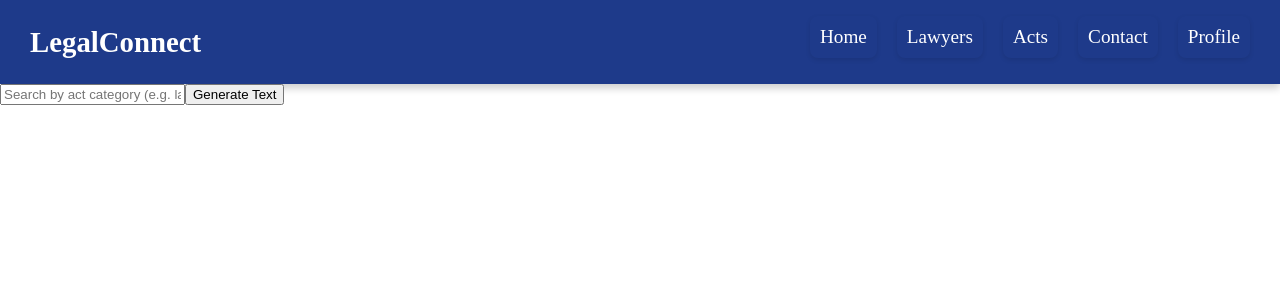
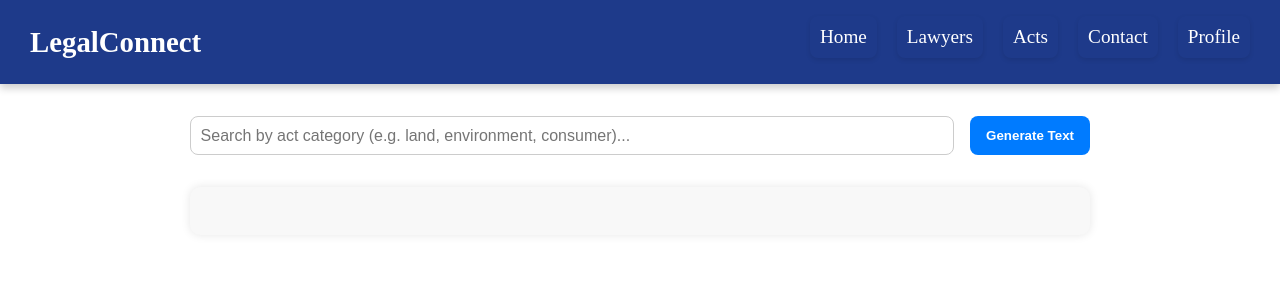
Before and after one commit to prathamlashkari/College-Spring-boot, a React (Vite) app in the folder front-end/: page /acts in a window 1280 px wide. Shown: the top 300 px of the page. Built offline with nearby package versions, Linux system fonts and the light colour scheme.

Commit message:
added whole functonality

```diff
--- a/front-end/package.json
+++ b/front-end/package.json
@@ -14,7 +14,8 @@
     "react-dom": "^19.0.0",
     "react-router-dom": "^7.4.1",
     "react-simple-typewriter": "^5.0.1",
-    "react-toastify": "^11.0.5"
+    "react-toastify": "^11.0.5",
+    "typewriter-effect": "^2.21.0"
   },
   "devDependencies": {
     "@eslint/js": "^9.21.0",
--- a/front-end/src/page/Acts.jsx
+++ b/front-end/src/page/Acts.jsx
@@ -1,12 +1,26 @@
-import React, { useState } from "react";
+import React, { useEffect, useState } from "react";
 import "../style/Act.css";
 import { acts } from "../constant/Act";
+import { Typewriter } from "react-simple-typewriter";
+
 const Acts = () => {
   const [searchTerm, setSearchTerm] = useState("");
   const [typedContent, setTypedContent] = useState([]);
   const [currentIndex, setCurrentIndex] = useState(0);
   const [showTyping, setShowTyping] = useState(false);
   const [selectedTitle, setSelectedTitle] = useState("");
+
+  useEffect(() => {
+    let timer;
+
+    if (showTyping && currentIndex < typedContent.length - 1) {
+      timer = setTimeout(() => {
+        setCurrentIndex((prev) => prev + 1);
+      }, typedContent[currentIndex].length * 40 + 1000);
+    }
+
+    return () => clearTimeout(timer);
+  }, [currentIndex, showTyping, typedContent]);
 
   const handleGenerate = () => {
     const foundAct = acts.find((act) =>
@@ -20,6 +34,7 @@ const Acts = () => {
     } else {
       setSelectedTitle("");
       setTypedContent(["No matching act found."]);
+      setCurrentIndex(0);
       setShowTyping(true);
     }
   };
@@ -42,8 +57,9 @@ const Acts = () => {
         {selectedTitle && <h2>{selectedTitle}</h2>}
 
         {showTyping &&
-          typedContent.map((para, index) => (
+          typedContent.slice(0, currentIndex + 1).map((para, index) => (
             <p key={index} className="typed-text">
+              {index === currentIndex ? (
                 <Typewriter
                   words={[para]}
                   loop={1}
@@ -51,6 +67,9 @@ const Acts = () => {
                   deleteSpeed={0}
                   delaySpeed={500}
                 />
+              ) : (
+                para
+              )}
             </p>
           ))}
       </div>
--- a/front-end/src/style/Act.css
+++ b/front-end/src/style/Act.css
@@ -0,0 +1,47 @@
+.acts-container {
+  padding: 2rem;
+  max-width: 900px;
+  margin: auto;
+  font-family: "Segoe UI", sans-serif;
+}
+
+.search-section {
+  display: flex;
+  gap: 1rem;
+  margin-bottom: 2rem;
+}
+
+.search-section input {
+  flex: 1;
+  padding: 0.6rem;
+  border: 1px solid #ccc;
+  border-radius: 8px;
+  font-size: 1rem;
+}
+
+.search-section button {
+  padding: 0.6rem 1rem;
+  background-color: #007bff;
+  color: white;
+  border: none;
+  border-radius: 8px;
+  cursor: pointer;
+  font-weight: bold;
+}
+
+.search-section button:hover {
+  background-color: #0056b3;
+}
+
+.typing-section {
+  background-color: #f8f8f8;
+  padding: 1.5rem;
+  border-radius: 10px;
+  box-shadow: 0 0 10px rgba(0, 0, 0, 0.1);
+}
+
+.typed-text {
+  margin-bottom: 1rem;
+  font-size: 1.1rem;
+  line-height: 1.6;
+}
```
Also changed, not shown: 1 other file (tests, documents, lock files or other folders). Lines whose indentation alone changed are shown as unchanged.
